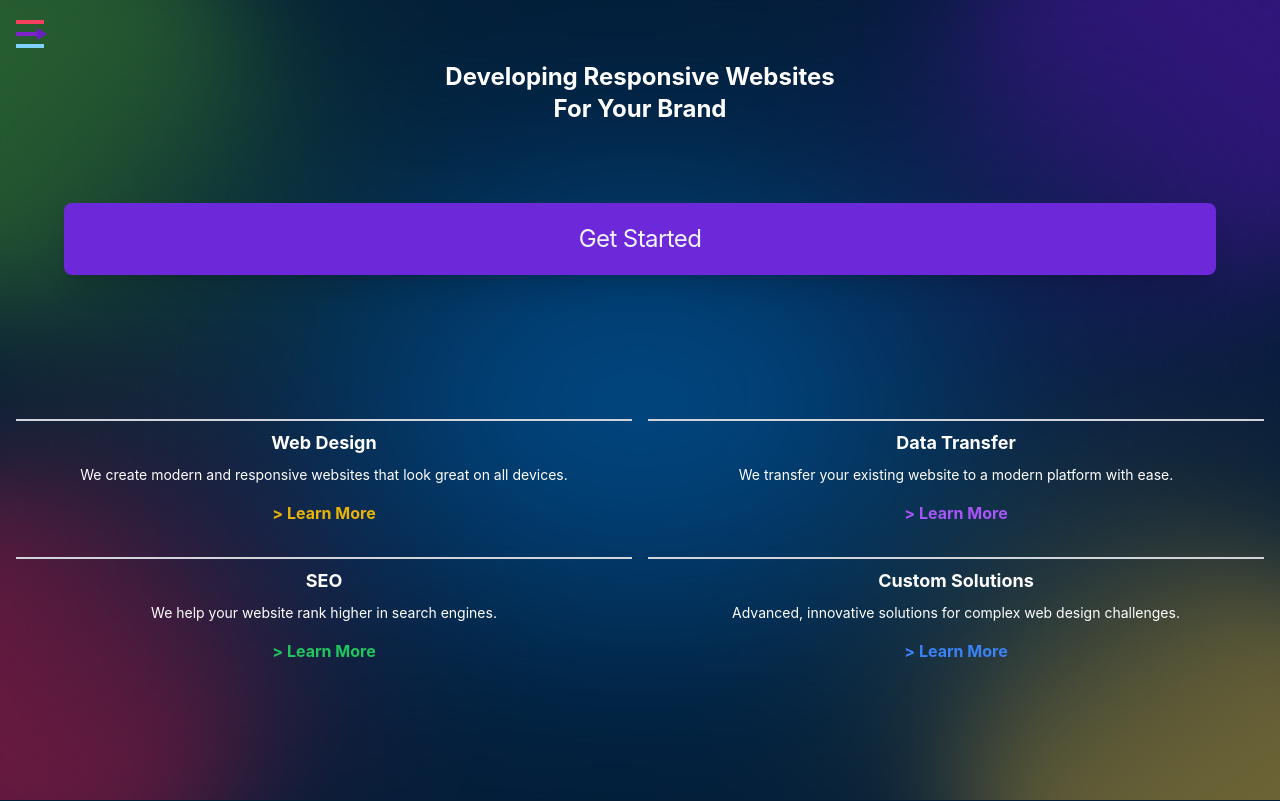
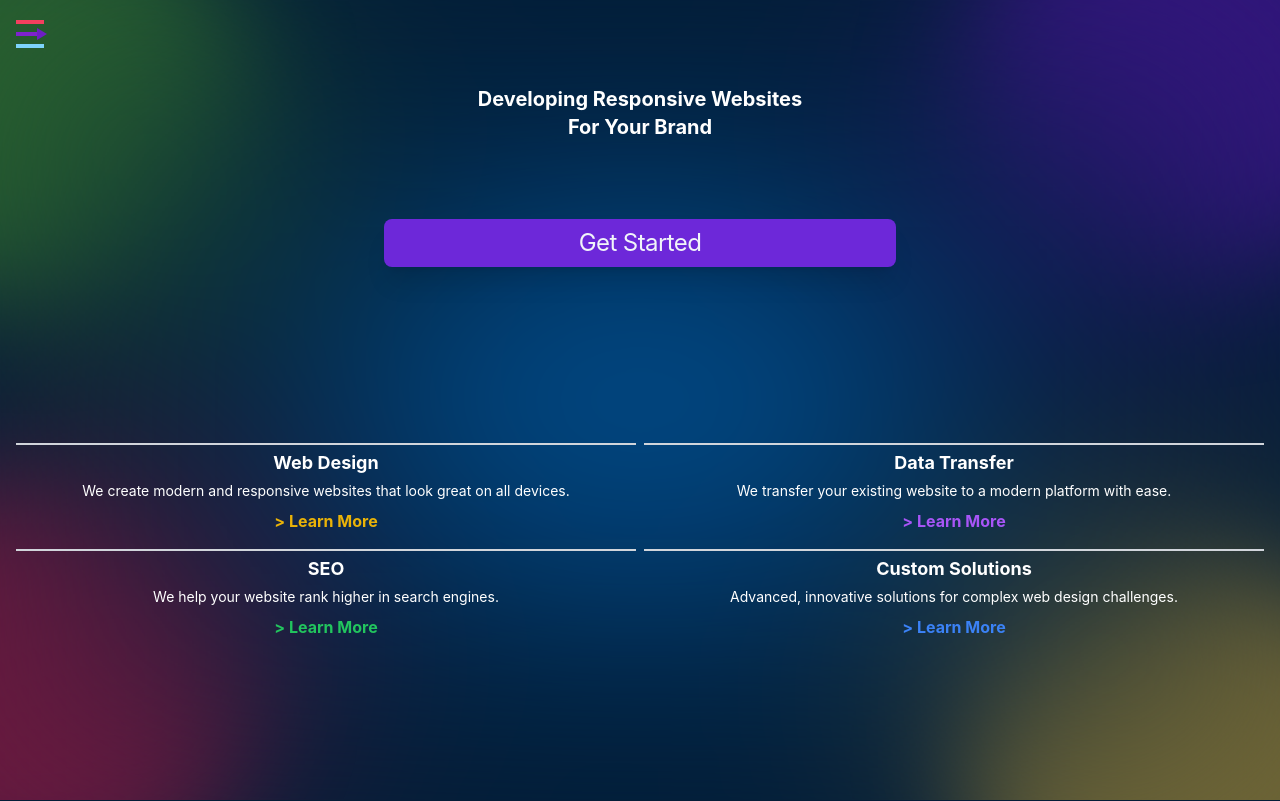
Before and after one commit to infinitepixel-dev/InfinitePixel-Main, a React (Vite) app: page / in a window 1280 px wide. Built offline with nearby package versions, Linux system fonts and the light colour scheme; grey boxes are pictures that could not be loaded.

Commit message:
Update carousel images and hero page layout

```diff
--- a/src/components/menus/carousel-with-buttons.jsx
+++ b/src/components/menus/carousel-with-buttons.jsx
@@ -1,10 +1,10 @@
 import { useState } from "react";
 import { FaAngleUp, FaAngleDown } from "react-icons/fa6";
-
+import barberShop from "./../../assets/barbershop.png";
 const CarouselWithButtons = () => {
   const [activeIndex, setActiveIndex] = useState(0);
   const images = [
-    "https://img.daisyui.com/images/stock/photo-1559703248-dcaaec9fab78.jpg",
+    barberShop,
     "https://img.daisyui.com/images/stock/photo-1565098772267-60af42b81ef2.jpg",
     "https://img.daisyui.com/images/stock/photo-1572635148818-ef6fd45eb394.jpg",
     "https://img.daisyui.com/images/stock/photo-1494253109108-2e30c049369b.jpg",
--- a/src/components/pages/AboutUs/aboutUs.jsx
+++ b/src/components/pages/AboutUs/aboutUs.jsx
@@ -64,8 +64,9 @@ function AboutSection() {
 
   const desktop_AboutUsTitle =
     "desktop:col-start-1 desktop:col-span-5 desktop:text-left desktop:row-start-2 desktop:text-7xl desktop:mx-32 desktop:mb-32";
-  const desktopXL_AboutUsTitle = "";
-  const desktopXXL_AboutUsTitle = "";
+  const desktopXL_AboutUsTitle = "desktopXL:mt-32";
+  const desktopXXL_AboutUsTitle =
+    "desktopXXL:row-start-2 desktopXXL:col-end-5 desktopXXL:mt-20";
 
   //INFO About Us Information
   const default_AboutUsInformation =
@@ -77,8 +78,8 @@ function AboutSection() {
   const laptop_AboutUsInformation = "laptop:row-start-3";
   const desktop_AboutUsInformation =
     "desktop:col-start-1 desktop:row-start-3 desktop:col-span-4 desktop:m-32";
-  const desktopXL_AboutUsInformation = "";
-  const desktopXXL_AboutUsInformation = "";
+  const desktopXL_AboutUsInformation = "desktopXL:mt-44 desktopXL:text-xl";
+  const desktopXXL_AboutUsInformation = "desktopXXL:row-start-3";
 
   //INFO Start Your Project Button
   const default_StartYourProjectButton =
@@ -93,8 +94,9 @@ function AboutSection() {
     "laptop:col-start-4 laptop:row-start-3 laptop:mt-16 laptop:col-span-2";
   const desktop_StartYourProjectButton =
     " desktop:col-start-2 desktop:row-start-5 desktop:col-span-2";
-  const desktopXL_StartYourProjectButton = "";
-  const desktopXXL_StartYourProjectButton = "";
+  const desktopXL_StartYourProjectButton = "desktopXL:mt-32";
+  const desktopXXL_StartYourProjectButton =
+    "desktopXXL:col-start-2 desktopXXL:row-start-4";
 
   //INFO Carousel
   const default_Carousel =
@@ -106,8 +108,9 @@ function AboutSection() {
   const laptop_Carousel =
     "laptop:col-start-1 laptop:col-span-8 laptop:row-start-5 laptop:row-span-3";
   const desktop_Carousel = "";
-  const desktopXL_Carousel = "";
-  const desktopXXL_Carousel = "";
+  const desktopXL_Carousel =
+    "desktopXL:col-start-4 desktopXL:ml-64 desktopXL:row-start-2 desktopXL:row-span-5";
+  const desktopXXL_Carousel = "desktopXXL:row-start-2 desktopXXL:row-span-6";
 
   return (
     <div ref={ref} className="relative overflow-hidden h-lvh overscroll-none">
@@ -123,6 +126,7 @@ function AboutSection() {
       <div
         className={`
         ${default_AboutUsContainer}
+        ${mobileSM_AboutUsContainer}
         ${mobile_AboutUsContainer}
         ${tablet_AboutUsContainer}
         ${tabletXL_AboutUsContainer}
@@ -175,7 +179,7 @@ function AboutSection() {
           <p className="pt-3 mt-2 information-bottom">
             If you are looking to streamline your business, enhance user
             experience, or bring your ideas to life.{" "}
-            <span className="text-purple-800">Infinite Pixel </span>
+            <span className="text-green-500 font-bold">Infinite Pixel </span>
             is here to help your reach your goals.
           </p>
         </div>
--- a/src/components/pages/HeroPage/heroPage.jsx
+++ b/src/components/pages/HeroPage/heroPage.jsx
@@ -68,7 +68,7 @@ function HeroPage() {
   const default_HeroContainer =
     "grid grid-cols-12 grid-rows-8 z-10  h-lvh overflow-hidden";
   const mobileSM_HeroContainer = "mobileSM:grid-cols-4 mobileSM:grid-rows-6";
-  const mobile_HeroContainer = "mobile:grid-cols-4 mobile:grid-rows-6";
+  const mobile_HeroContainer = "";
   const tablet_HeroContainer = "";
   const tabletXL_HeroContainer = "";
   const laptop_HeroContainer = "";
@@ -82,9 +82,8 @@ function HeroPage() {
     "col-span-8 col-start-1 text-md text-center self-center font-bold leading-normal tracking-normal";
   const mobileSM_HeroTitle =
     "mobileSM:text-2xl mobileSM:row-start-1 mobileSM:row-span-2 mobileSM:col-span-4 mobileSM:col-start-1 mobileSM:mb-20";
-  const mobile_HeroTitle =
-    "mobile:text-2xl mobile:row-start-1 mobile:row-span-2 mobile:col-span-2 mobile:col-start-2 mobile:mb-20";
-  const tablet_HeroTitle = "";
+  const mobile_HeroTitle = "mobile:col-start-2 mobile:col-span-2";
+  const tablet_HeroTitle = "tablet:col-start-2 tablet:text-xl tablet:mb-10";
   const tabletXL_HeroTitle = "";
   const laptop_HeroTitle = "";
   const desktop_HeroTitle = "";
@@ -97,16 +96,16 @@ function HeroPage() {
     "self-center col-start-2 col-span-2 p-5 row-start-2 mb-12 text-3xl leading-normal tracking-tight text-center duration-700 rounded-lg text-slate-100 bg-violet-700 md:text-2x1 hover:bg-violet-800 shadow-xl";
   const mobileSM_GetStartedButton =
     "mobileSM:col-start-1 mobileSM:col-span-4 mobileSM:row-start-2 mobileSM:text-2xl mobileSM:row-span-2 mobileSM:mb-14 mobileSM:mx-16";
-  const mobile_GetStartedButton =
-    "mobile:col-start-1 mobile:col-span-4 mobile:row-start-2 mobile:text-2xl mobile:row-span-2 mobile:mb-14 mobile:mx-16";
-  const tablet_GetStartedButton = "";
+  const mobile_GetStartedButton = "";
+  const tablet_GetStartedButton =
+    "tablet:col-start-2 tablet:col-span-2 tablet:mt-2 tablet:p-2 tablet:text-2xl";
   const tabletXL_GetStartedButton = "";
   const laptop_GetStartedButton = "";
   const desktop_GetStartedButton = "";
   const desktopXL_GetStartedButton =
-    "desktopXL:col-start-2 desktopXL:col-span-4 desktopXL:row-start-3 desktopXL:py-6 desktopXL:text-5xl desktopXL:self-center desktopXL:mx-0 desktopXL:mt-64 ";
+    "desktopXL:col-start-2 desktopXL:col-span-4 desktopXL:row-start-4 desktopXL:py-6 desktopXL:text-5xl desktopXL:self-center desktopXL:mx-0 desktopXL:mt-32 ";
   const desktopXXL_GetStartedButton = "";
-
+  -72;
   //#endregion
 
   //!SECTION Device Layouts
--- a/src/components/pages/HeroPage/services.jsx
+++ b/src/components/pages/HeroPage/services.jsx
@@ -13,22 +13,21 @@ function Services({ desktopAnimation, setDesktopAnimation }) {
   const mobileSM_HeroServicesContainer =
     "mobileSM:grid-cols-4 mobileSM:col-span-4 mobileSM:row-start-4 mobileSM:row-span-2 mobileSM:mx-4 mobileSM:gap-4";
 
-  const mobile_HeroServicesContainer =
-    "mobile:grid-cols-4 mobile:col-span-4 mobile:row-start-4 mobile:row-span-2 mobile:mx-4 mobile:gap-4";
-  const tablet_HeroServicesContainer = "";
+  const mobile_HeroServicesContainer = "mobile:gap-4";
+  const tablet_HeroServicesContainer =
+    "tablet:row-start-4 tablet:gap-2 tablet:mt-2";
   const tabletXL_HeroServicesContainer = "";
   const laptop_HeroServicesContainer = "";
   const desktop_HeroServicesContainer = "";
   const desktopXL_HeroServicesContainer =
-    "desktopXL:grid-cols-12 desktopXL:col-span-12 desktopXL:row-start-6 desktopXL:self-center desktopXL:mt-0";
+    "desktopXL:grid-cols-12 desktopXL:col-span-12 desktopXL:row-start-6 desktopXL:gap-4 desktopXL:self-center desktopXL:mt-0";
   const desktopXXL_HeroServicesContainer = "";
 
   //INFO Web Design
   const default_webServicesContainer = "col-start-2 col-span-2";
   const mobileSM_webServicesContainer =
     "mobileSM:col-start-1 mobileSM:col-span-2 mobileSM:row-start-2";
-  const mobile_webServicesContainer =
-    "mobile:col-start-1 mobile:col-span-2 mobile:row-start-2";
+  const mobile_webServicesContainer = "";
   const tablet_webServicesContainer = "";
   const tabletXL_webServicesContainer = "";
   const laptop_webServicesContainer = "";
@@ -40,12 +39,22 @@ function Services({ desktopAnimation, setDesktopAnimation }) {
   const webDRef1 = useRef(null);
   const webhrRef1 = useRef(null);
 
+  const default_webServiceTitle =
+    "mt-2 text-3xl font-bold leading-normal tracking-normal mobileSM:text-lg mobile:text-lg";
+  const mobileSM_webServiceTitle = "";
+  const mobile_webServiceTitle = "";
+  const tablet_webServiceTitle = "tablet:mt-1";
+  const tabletXL_webServiceTitle = "";
+  const laptop_webServiceTitle = "";
+  const desktop_webServiceTitle = "";
+  const desktopXL_webServiceTitle = "";
+  const desktopXXL_webServiceTitle = "";
+
   //INFO Data Transfer
   const default_dataTransferContainer = "col-start-5 col-span-2";
   const mobileSM_dataTransferContainer =
     "mobileSM:col-start-3 mobileSM:col-span-2 mobileSM:row-start-2";
-  const mobile_dataTransferContainer =
-    "mobile:col-start-3 mobile:col-span-2 mobile:row-start-2";
+  const mobile_dataTransferContainer = "";
   const tablet_dataTransferContainer = "";
   const tabletXL_dataTransferContainer = "";
   const laptop_dataTransferContainer = "";
@@ -57,12 +66,22 @@ function Services({ desktopAnimation, setDesktopAnimation }) {
   const webDRef2 = useRef(null);
   const webhrRef2 = useRef(null);
 
+  const default_dataTransferTitle =
+    "mt-2 text-3xl font-bold leading-normal tracking-normal mobileSM:text-lg mobile:text-lg";
+  const mobileSM_dataTransferTitle = "";
+  const mobile_dataTransferTitle = "";
+  const tablet_dataTransferTitle = "tablet:mt-1";
+  const tabletXL_dataTransferTitle = "";
+  const laptop_dataTransferTitle = "";
+  const desktop_dataTransferTitle = "";
+  const desktopXL_dataTransferTitle = "";
+  const desktopXXL_dataTransferTitle = "";
+
   //INFO SEO
   const default_SEOContainer = "col-start-3 col-span-2 ";
   const mobileSM_SEOContainer =
     "mobileSM:col-start-1 mobileSM:col-span-2 mobileSM:row-start-4";
-  const mobile_SEOContainer =
-    "mobile:col-start-1 mobile:col-span-2 mobile:row-start-4";
+  const mobile_SEOContainer = "";
   const tablet_SEOContainer = "";
   const tabletXL_SEOContainer = "";
   const laptop_SEOContainer = "";
@@ -74,12 +93,22 @@ function Services({ desktopAnimation, setDesktopAnimation }) {
   const webDRef3 = useRef(null);
   const webhrRef3 = useRef(null);
 
+  const default_SEOTitle =
+    "mt-2 text-3xl font-bold leading-normal tracking-normal mobileSM:text-lg mobile:text-lg";
+  const mobileSM_SEOTitle = "";
+  const mobile_SEOTitle = "";
+  const tablet_SEOTitle = "tablet:mt-1";
+  const tabletXL_SEOTitle = "";
+  const laptop_SEOTitle = "";
+  const desktop_SEOTitle = "";
+  const desktopXL_SEOTitle = "";
+  const desktopXXL_SEOTitle = "";
+
   //INFO Custom Solutions
   const default_additionalWebDesignContainer = "col-span-2 col-start-4";
   const mobileSM_additionalWebDesignContainer =
     "mobileSM:col-start-3 mobileSM:col-span-2 mobileSM:row-start-4";
-  const mobile_additionalWebDesignContainer =
-    "mobile:col-start-3 mobile:col-span-2 mobile:row-start-4";
+  const mobile_additionalWebDesignContainer = "";
   const tablet_additionalWebDesignContainer = "";
   const tabletXL_additionalWebDesignContainer = "";
   const laptop_additionalWebDesignContainer = "";
@@ -90,6 +119,17 @@ function Services({ desktopAnimation, setDesktopAnimation }) {
 
   const webDRef4 = useRef(null);
   const webhrRef4 = useRef(null);
+
+  const default_customSolutionsTitle =
+    "mt-2 text-3xl font-bold leading-normal tracking-normal mobileSM:text-lg mobile:text-lg";
+  const mobileSM_customSolutionsTitle = "";
+  const mobile_customSolutionsTitle = "";
+  const tablet_customSolutionsTitle = "tablet:mt-1";
+  const tabletXL_customSolutionsTitle = "";
+  const laptop_customSolutionsTitle = "";
+  const desktop_customSolutionsTitle = "";
+  const desktopXL_customSolutionsTitle = "";
+  const desktopXXL_customSolutionsTitle = "";
   //!SECTION Services - End
   //#endregion
 
@@ -358,15 +398,27 @@ function Services({ desktopAnimation, setDesktopAnimation }) {
     `}
       >
         <hr ref={webhrRef1} className="border-t-2 border-gray-300" />
-        <div className="mt-2 text-3xl font-bold leading-normal tracking-normal mobileSM:text-lg mobile:text-lg">
+        <div
+          className={`
+        ${default_webServiceTitle}
+        ${mobileSM_webServiceTitle}
+        ${mobile_webServiceTitle}
+        ${tablet_webServiceTitle}
+        ${tabletXL_webServiceTitle}
+        ${laptop_webServiceTitle}
+        ${desktop_webServiceTitle}
+        ${desktopXL_webServiceTitle}
+        ${desktopXXL_webServiceTitle}s
+        `}
+        >
           Web Design
         </div>
-        <div className="mt-2 text-md mobileSM:text-sm desktopXL:text-2xl">
+        <div className="mt-2 text-md mobileSM:text-sm tablet:mt-1 desktopXL:text-2xl">
           We create modern and responsive websites that look great on all
           devices.
         </div>
 
-        <div className="col-start-1 col-span-3 mt-4 font-bold desktopXL:text-2xl text-yellow-500">
+        <div className="col-start-1 col-span-3 mt-4 font-bold tablet:mt-2 desktopXL:mt-4 desktopXL:text-2xl text-yellow-500">
           <a href="#">{">"} Learn More</a>
         </div>
       </div>
@@ -387,14 +439,26 @@ function Services({ desktopAnimation, setDesktopAnimation }) {
       `}
       >
         <hr ref={webhrRef2} className="border-t-2 border-gray-300" />
-        <div className="mt-2 text-3xl font-bold leading-normal tracking-normal mobileSM:text-lg mobile:text-lg">
+        <div
+          className={`
+        ${default_dataTransferTitle}
+        ${mobileSM_dataTransferTitle}
+        ${mobile_dataTransferTitle}
+        ${tablet_dataTransferTitle}
+        ${tabletXL_dataTransferTitle}
+        ${laptop_dataTransferTitle}
+        ${desktop_dataTransferTitle}
+        ${desktopXL_dataTransferTitle}
+        ${desktopXXL_dataTransferTitle}
+        `}
+        >
           Data Transfer
         </div>
-        <div className="mt-2 text-md mobileSM:text-sm desktopXL:text-2xl">
+        <div className="mt-2 text-md mobileSM:text-sm tablet:mt-1 desktopXL:text-2xl">
           We transfer your existing website to a modern platform with ease.
         </div>
 
-        <div className="col-start-1 col-span-3 mt-4 font-bold desktopXL:text-2xl text-purple-500">
+        <div className="col-start-1 col-span-3 mt-4 font-bold tablet:mt-2 desktopXL:mt-4 desktopXL:text-2xl text-purple-500">
           <a href="#">{">"} Learn More</a>
         </div>
       </div>
@@ -415,14 +479,26 @@ function Services({ desktopAnimation, setDesktopAnimation }) {
     `}
       >
         <hr ref={webhrRef3} className="border-t-2 border-gray-300" />
-        <div className="mt-2 text-3xl font-bold leading-normal tracking-normal mobileSM:text-lg mobile:text-lg">
+        <div
+          className={`
+        ${default_SEOTitle}
+        ${mobileSM_SEOTitle}
+        ${mobile_SEOTitle}
+        ${tablet_SEOTitle}
+        ${tabletXL_SEOTitle}
+        ${laptop_SEOTitle}
+        ${desktop_SEOTitle}
+        ${desktopXL_SEOTitle}
+        ${desktopXXL_SEOTitle}
+        `}
+        >
           SEO
         </div>
-        <div className="mt-2 text-md mobileSM:text-sm desktopXL:text-2xl">
+        <div className="mt-2 text-md mobileSM:text-sm tablet:mt-1 desktopXL:text-2xl">
           We help your website rank higher in search engines.
         </div>
 
-        <div className="col-start-1 col-span-3 mt-4 font-bold desktopXL:text-2xl text-green-500">
+        <div className="col-start-1 col-span-3 mt-4 font-bold tablet:mt-2 desktopXL:mt-4 desktopXL:text-2xl text-green-500">
           <a href="#">{">"} Learn More</a>
         </div>
       </div>
@@ -443,14 +519,26 @@ function Services({ desktopAnimation, setDesktopAnimation }) {
       `}
       >
         <hr ref={webhrRef4} className="border-t-2 border-gray-300" />
-        <div className="mt-2 text-3xl font-bold leading-normal tracking-normal mobileSM:text-lg mobile:text-lg">
+        <div
+          className={`
+        ${default_customSolutionsTitle}
+        ${mobileSM_customSolutionsTitle}
+        ${mobile_customSolutionsTitle}
+        ${tablet_customSolutionsTitle}
+        ${tabletXL_customSolutionsTitle}
+        ${laptop_customSolutionsTitle}
+        ${desktop_customSolutionsTitle}
+        ${desktopXL_customSolutionsTitle}
+        ${desktopXXL_customSolutionsTitle}
+        `}
+        >
           Custom Solutions
         </div>
-        <div className="mt-2 text-md mobileSM:text-sm desktopXL:text-2xl">
+        <div className="mt-2 text-md mobileSM:text-sm tablet:mt-1 desktopXL:text-2xl">
           Advanced, innovative solutions for complex web design challenges.
         </div>
 
-        <div className="col-start-1 col-span-3 mt-4 font-bold desktopXL:text-2xl text-blue-500">
+        <div className="col-start-1 col-span-3 mt-4 font-bold tablet:mt-2 desktopXL:mt-4 desktopXL:text-2xl text-blue-500">
           <a href="#">{">"} Learn More</a>
         </div>
       </div>
```
